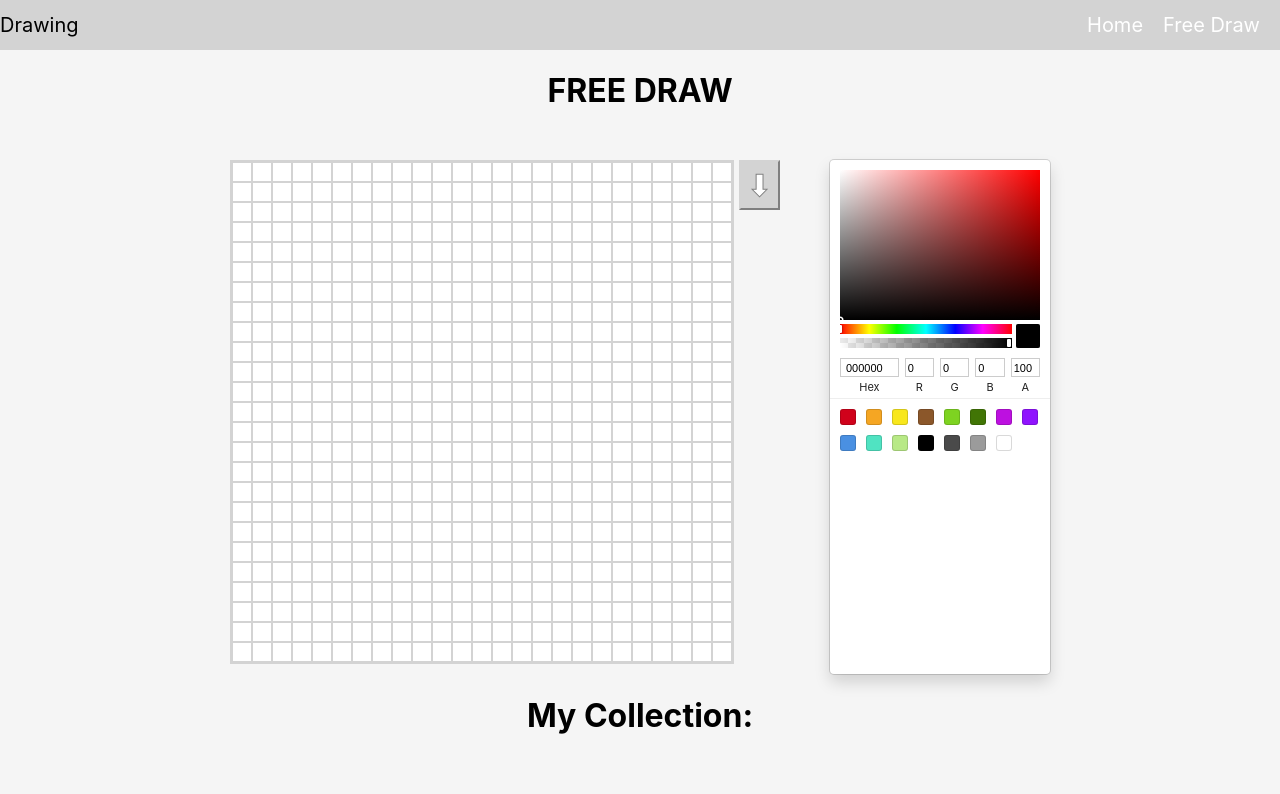
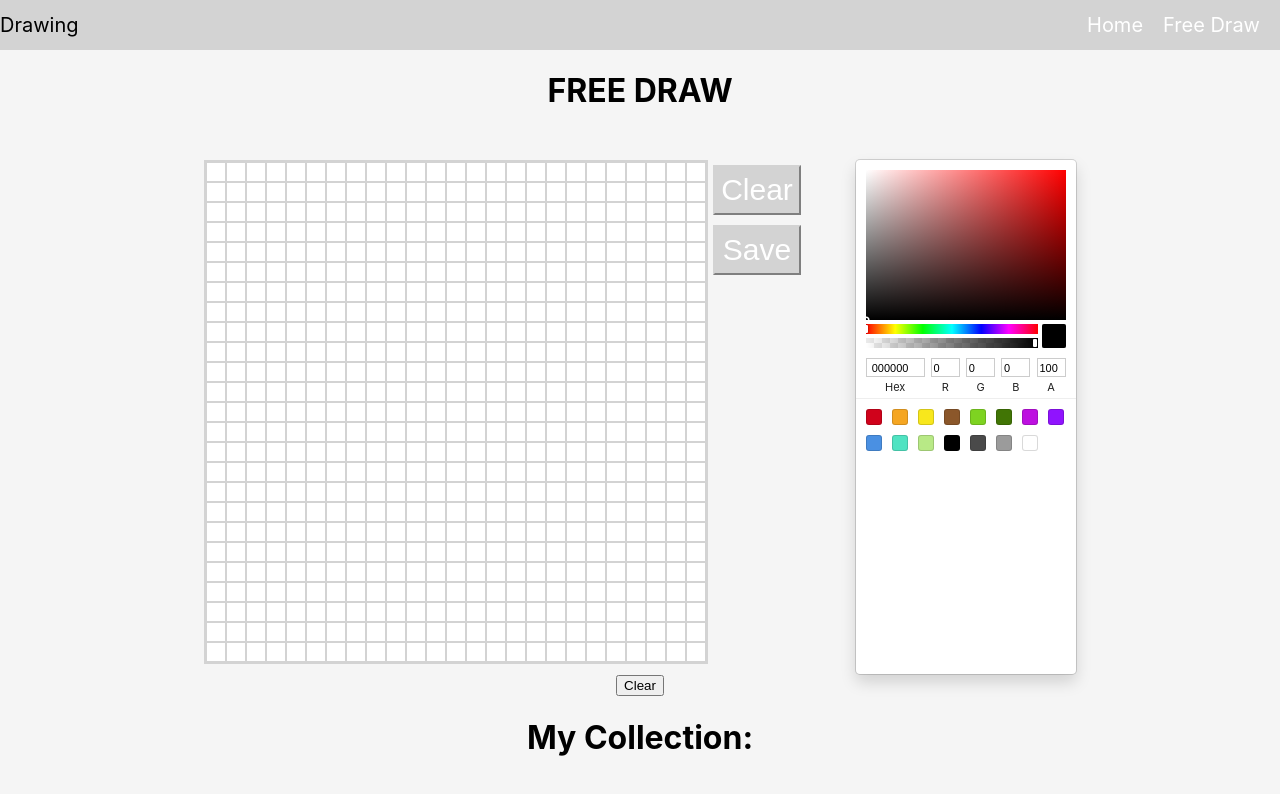
Before and after one commit to devinnarula/painting-site, a React (Create React App) app: page /freedraw in a window 1280 px wide. Shown: the top 794 px of the page. Built offline with nearby package versions, Linux system fonts and the light colour scheme.

Commit message:
Clear Button

```diff
--- a/src/components/Collection.css
+++ b/src/components/Collection.css
@@ -1,4 +1,39 @@
 .Collection {
     display: flex;
     flex-wrap: wrap;
+    justify-content: space-evenly;
 }
+
+.Collection-img {
+    width: 250px;
+    height: 250px;
+    border: 3px solid lightgray;
+    margin: 20px;
+    opacity: 0.8;
+}
+
+.Collection-img:hover {
+    filter: drop-shadow(8px 8px 10px gray);
+    opacity: 1;
+}
+
+.Collection-Overlay {
+    position: absolute;
+    width: 250px;
+    height: 250px;
+    border: 3px solid lightgray;
+    margin-top: 20px;
+    margin-bottom: 20px;
+    background-color:  rgba(0, 0, 0, 0.3);
+    opacity: 0;
+    transition: .5s ease;
+}
+
+.Collection-Overlay:hover {
+    opacity: 1;
+}
+
+.Collection-Downloadimg {
+    width: 60px;
+    height: 40px;
+}
--- a/src/components/Collection.js
+++ b/src/components/Collection.js
@@ -15,7 +15,14 @@ class Collection extends Component {
             <div>
                 <h1>My Collection:</h1>
                 <div className='Collection' >
-
+                    {this.props.images.map((i) => (
+                        <img src={i} className="Collection-img"/>
+                    ))}
+                    {/* {this.props.images.map((i) => (
+                        <div className="Collection-Overlay">
+                            <img src={require('../img/downloadicon.png')} className="Collection-Downloadimg"/>
+                        </div>
+                    ))} */}
                 </div>
             </div>
         );
--- a/src/components/Colorpixel.js
+++ b/src/components/Colorpixel.js
@@ -11,12 +11,26 @@ class Colorpixel extends Component {
         this.makeActive = this.makeActive.bind(this)
         this.toggleShouldUpdate = this.toggleShouldUpdate.bind(this)
     }
+    componentWillReceiveProps() {
+        if(this.props.shouldClear) {
+
+            this.props.resetColor()
+            this.props.doneClear()
+            this.setState({shouldUpdate: true})
+            this.forceUpdate()
+        }
+    }
     shouldComponentUpdate(nextProps, nextState) {
         if(this.state.shouldUpdate){
             return true
         }
         else {
             return false
+        }
+    }
+    componentDidUpdate(){
+        if(this.state.shouldUpdate){
+            this.setState({shouldUpdate: false})
         }
     }
     makeActive() {
@@ -28,13 +42,11 @@ class Colorpixel extends Component {
         this.setState({shouldUpdate: !this.state.shouldUpdate})
     }
     render() {
-        const color = this.props.color
-        console.log(color)
         return (
             <div
                 className='Colorpixel'
                 style={{
-                    backgroundColor: `${this.state.shouldUpdate ? this.props.color : 'FFF'}`
+                    backgroundColor: `${(this.state.shouldUpdate) ? this.props.color : 'FFFFFF'}`
                 }}
 
                 onMouseOver={this.toggleShouldUpdate}
--- a/src/components/Drawingboard.css
+++ b/src/components/Drawingboard.css
@@ -13,12 +13,20 @@
     margin-right: 50px;
 }
 
+.Drawingboard-Buttons{
+    display: flex;
+    flex-direction: column;
+}
+
 .Drawingboard-Button{
     height: 50px;
     font-size: 30px;
     background-color: lightgray;
     border-color: lightgray;
     color: white;
-    -webkit-text-stroke: 1px gray;
-    margin-left: 5px;
+    margin: 5px;
 }
+
+.Drawingboard-Button:hover{
+    box-shadow: 2px 2px 3px gray;
+}
--- a/src/components/Drawingboard.js
+++ b/src/components/Drawingboard.js
@@ -8,10 +8,13 @@ class Drawingboard extends Component {
         super(props)
         this.state = {
             isPainting: false,
+            shouldClear: false
         };
         this.makePainting = this.makePainting.bind(this)
         this.stopPainting = this.stopPainting.bind(this)
-        this.downloadImage = this.downloadImage.bind(this)
+        this.saveImage = this.saveImage.bind(this)
+        this.clearPainting = this.clearPainting.bind(this)
+        this.doneClear = this.doneClear.bind(this)
     }
     makePainting() {
         this.setState({isPainting: !this.state.isPainting})
@@ -19,13 +22,25 @@ class Drawingboard extends Component {
     stopPainting() {
         this.setState({isPainting: false})
     }
-    downloadImage() {
-        htmlToImage.toJpeg(document.getElementById('Drawingboard'), { quality: 0.95 })
+    clearPainting(){
+        // this.makePainting();
+        // this.props.resetColor();
+        this.setState({shouldClear: true})
+    }
+    doneClear(){
+        // this.makePainting();
+        // this.props.resetColor();
+        this.setState({isPainting: !this.state.isPainting, shouldClear: false})
+    }
+    saveImage() {
+        let that = this
+        htmlToImage.toJpeg(document.getElementById('Drawingboard'), { quality: 0.95})
             .then(function (dataUrl) {
                 var link = document.createElement('a');
                 link.download = 'Drawingboard.jpeg';
                 link.href = dataUrl;
-                link.click();
+                // link.click();
+                that.props.addImage(dataUrl)
             });
     }
     render() {
@@ -34,10 +49,13 @@ class Drawingboard extends Component {
             <div className='Drawingboard-Container'>
                 <div id='Drawingboard' className="Drawingboard" onMouseDown={this.makePainting} onMouseUp={this.makePainting} onMouseLeave={this.stopPainting} >
                     {[...Array(n)].map(() => (
-                        <Colorpixel isPainting={this.state.isPainting} color={this.props.color} />
+                        <Colorpixel isPainting={this.state.isPainting} color={this.props.color} shouldClear={this.state.shouldClear} doneClear={this.doneClear} resetColor={this.props.resetColor} />
                     ))}
                 </div>
-                <button className='Drawingboard-Button' onClick={this.downloadImage} >⬇</button>
+                <div className='Drawingboard-Buttons'>
+                    <button className='Drawingboard-Button' onClick={this.clearPainting} >Clear</button>
+                    <button className='Drawingboard-Button' onClick={this.saveImage} >Save</button>
+                </div>
             </div>
         );
     }
--- a/src/pages/Freedraw.js
+++ b/src/pages/Freedraw.js
@@ -9,21 +9,31 @@ class Freedraw extends Component {
         super(props)
         this.state = {
             color: '#000',
+            images: []
         }
         this.changeColor = this.changeColor.bind(this)
+        this.addImage = this.addImage.bind(this)
+        this.resetColor = this.resetColor.bind(this)
     }
     changeColor(color) {
         this.setState({color: color.hex})
+    }
+    addImage(image) {
+        this.setState({images: [...this.state.images, image]})
+    }
+    resetColor() {
+        this.setState({color: '#FFFFFF'})
     }
     render() {
         return (
             <div>
                 <h1>FREE DRAW</h1>
                 <div className="Freedraw-DrawingBoard">
-                    <Drawingboard color={this.state.color}/>
+                    <Drawingboard color={this.state.color} addImage={this.addImage} resetColor={this.resetColor} />
                     <SketchPicker color={this.state.color} onChange={this.changeColor}/>
                 </div>
-                <Collection />
+                <button onClick={this.resetColor}>Clear</button>
+                <Collection images={this.state.images} />
             </div>
         );
     }
```
Also changed, not shown: src/img/downloadicon.png (added).
